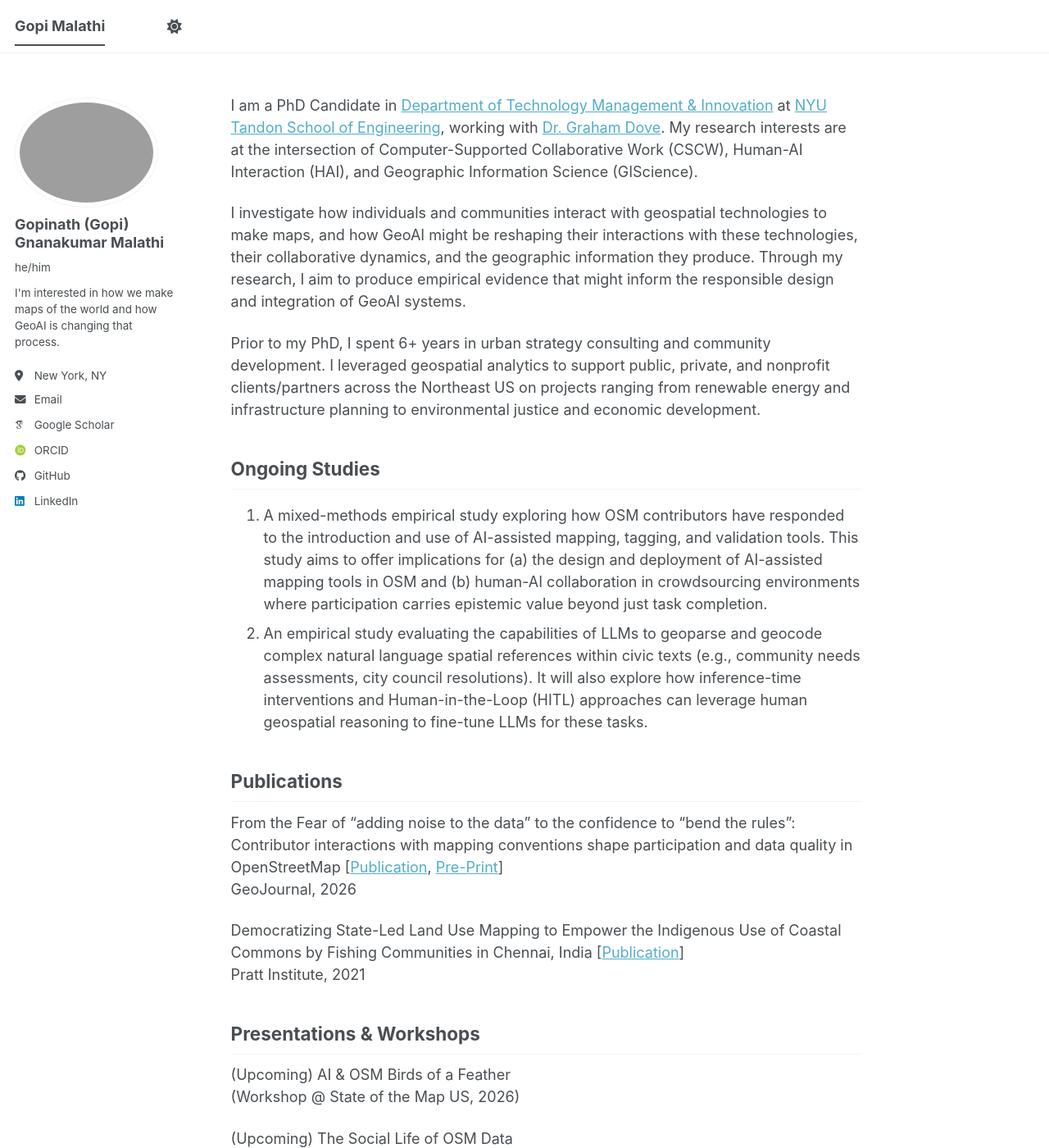
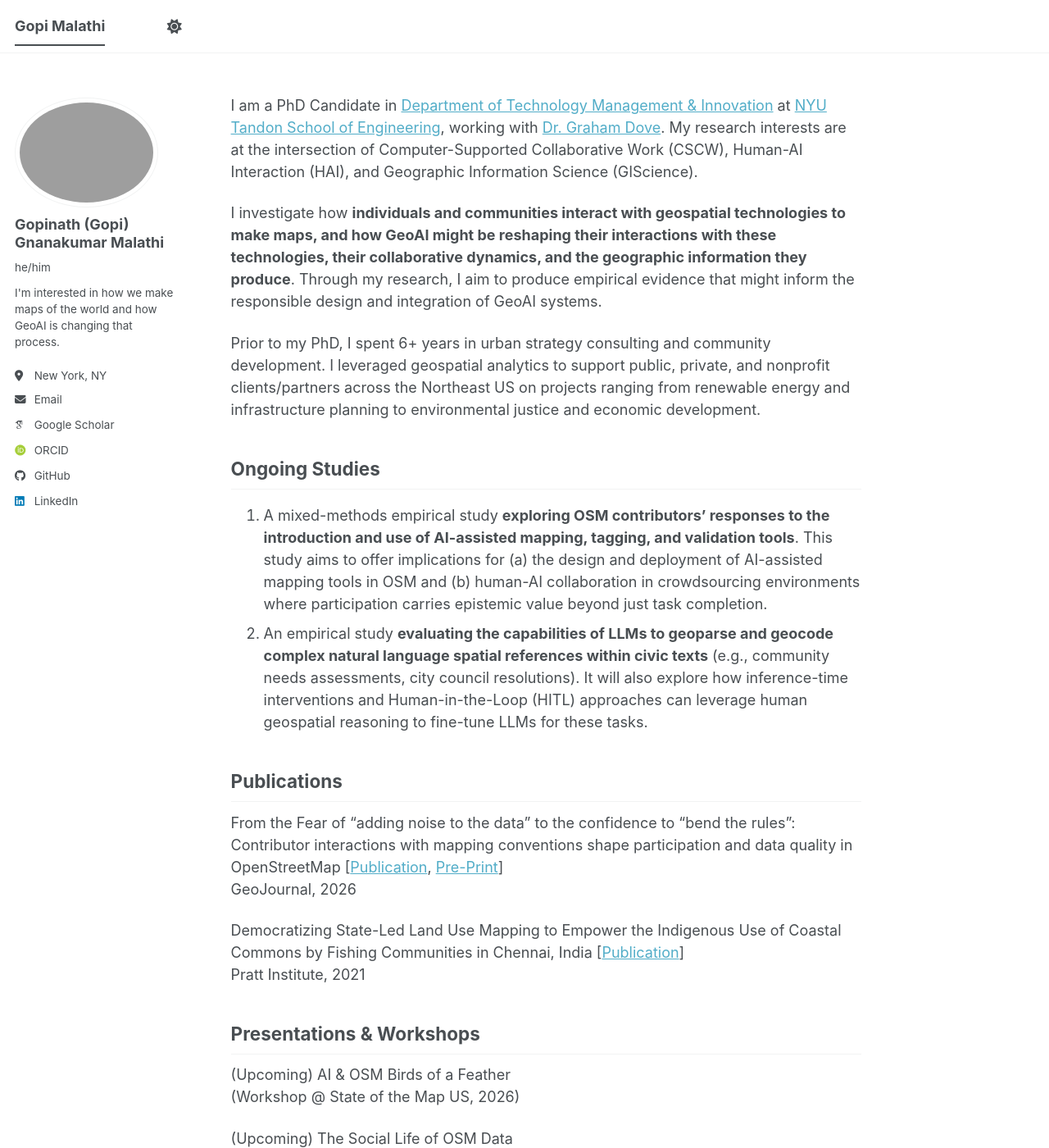
Before and after one commit to Gopi-Malathi/gopi-malathi.github.io, a Jekyll site: the page built from _pages/about.md, in a window 1280 px wide and 1400 px high. Shown: the whole window at 82% size. Built offline with Jekyll 4.4.1, drawn with Linux system fonts in a browser that asks for light colours; some web fonts are replaced; a script bundle is joined from its source files by our own code; library files that are not in the unit come from our copies; some of the changed text lies outside the part shown.

Commit message:
Enhance emphasis in about.md for clarity
Updated formatting for emphasis on key research areas and ongoing studies.

```diff
--- a/_pages/about.md
+++ b/_pages/about.md
@@ -9,14 +9,14 @@ redirect_from:
 
 I am a PhD Candidate in [Department of Technology Management & Innovation](https://engineering.nyu.edu/academics/departments/technology-management-and-innovation) at [NYU Tandon School of Engineering](https://engineering.nyu.edu/), working with [Dr. Graham Dove](https://engineering.nyu.edu/faculty/graham-dove). My research interests are at the intersection of Computer-Supported Collaborative Work (CSCW), Human-AI Interaction (HAI), and Geographic Information Science (GIScience).
 
-I investigate how individuals and communities interact with geospatial technologies to make maps, and how GeoAI might be reshaping their interactions with these technologies, their collaborative dynamics, and the geographic information they produce. Through my research, I aim to produce empirical evidence that might inform the responsible design and integration of GeoAI systems.
+I investigate how **individuals and communities interact with geospatial technologies to make maps, and how GeoAI might be reshaping their interactions with these technologies, their collaborative dynamics, and the geographic information they produce**. Through my research, I aim to produce empirical evidence that might inform the responsible design and integration of GeoAI systems.
 
 Prior to my PhD, I spent 6+ years in urban strategy consulting and community development. I leveraged geospatial analytics to support public, private, and nonprofit clients/partners across the Northeast US on projects ranging from renewable energy and infrastructure planning to environmental justice and economic development.
 
 ## Ongoing Studies
 
-1. A mixed-methods empirical study exploring how OSM contributors have responded to the introduction and use of AI-assisted mapping, tagging, and validation tools. This study aims to offer implications for (a)  the design and deployment of AI-assisted mapping tools in OSM and (b) human-AI collaboration in crowdsourcing environments where participation carries epistemic value beyond just task completion.
-2. An empirical study evaluating the capabilities of LLMs to geoparse and geocode complex natural language spatial references within civic texts (e.g., community needs assessments, city council resolutions). It will also explore how inference-time interventions and Human-in-the-Loop (HITL) approaches can leverage human geospatial reasoning to fine-tune LLMs for these tasks.
+1. A mixed-methods empirical study **exploring OSM contributors' responses to the introduction and use of AI-assisted mapping, tagging, and validation tools**. This study aims to offer implications for (a)  the design and deployment of AI-assisted mapping tools in OSM and (b) human-AI collaboration in crowdsourcing environments where participation carries epistemic value beyond just task completion.
+2. An empirical study **evaluating the capabilities of LLMs to geoparse and geocode complex natural language spatial references within civic texts** (e.g., community needs assessments, city council resolutions). It will also explore how inference-time interventions and Human-in-the-Loop (HITL) approaches can leverage human geospatial reasoning to fine-tune LLMs for these tasks.
 
 ## Publications
 
@@ -37,5 +37,5 @@ Pratt Institute, 2021
 (Upcoming) Mapping at the Speed of AI: Balancing Efficiency, Agency, and Engagement in OSM
 (Poster @ State of the Map US, 2026)
 
-What is “Good” Quality OSM Data? Exploring Perspectives and Approaches of Individual Contributors [Link](https://drive.google.com/file/d/11mHXqaDl85kHD73Kx-4e8gyz8Kzi_v3h/view?usp=sharing)
+What is “Good” Quality OSM Data? Exploring Perspectives and Approaches of Individual Contributors [[Link](https://drive.google.com/file/d/11mHXqaDl85kHD73Kx-4e8gyz8Kzi_v3h/view?usp=sharing)]
 (Poster @ State of the Map US, 2025)
```
